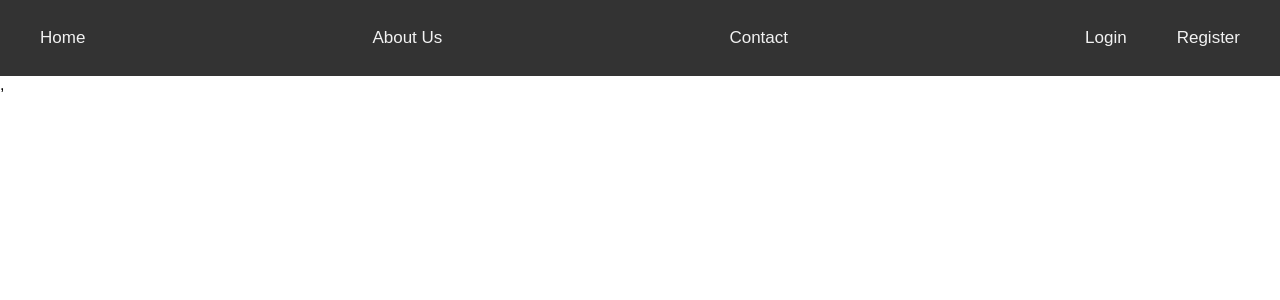
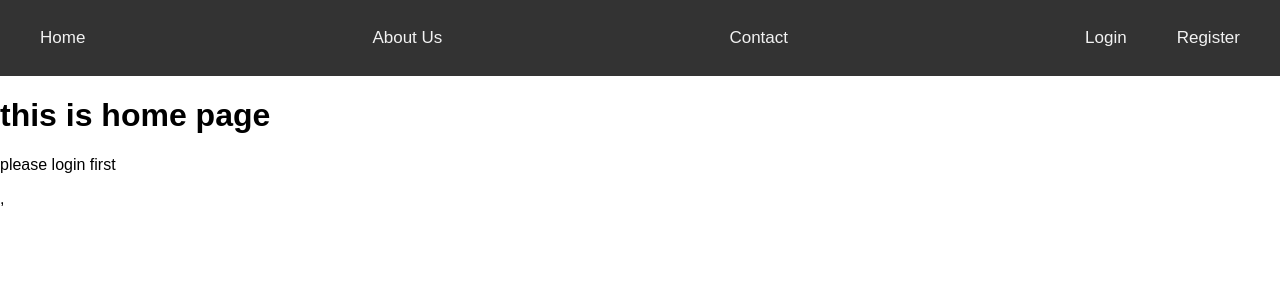
Before and after one commit to tmgnisc/Learning-Mern, a React (Vite) app in the folder client/: page / in a window 1280 px wide. Shown: the top 300 px of the page. Built offline with nearby package versions, Linux system fonts and the light colour scheme; no server answers.

Commit message:
showing username from db

```diff
--- a/client/src/Pages/Home.jsx
+++ b/client/src/Pages/Home.jsx
@@ -2,6 +2,17 @@ import React from 'react'
 import { useAuth } from '../store/auth'
 
 const Home = () =>{
+  const {user, isLoggedin} = useAuth()
+  return(
 
+    <div>
+        <h1>this is home page</h1>
+        {isLoggedin && user ? (
+            <h2>Welcome, {user.username}!</h2>
+        ) : (
+            <p>please login first</p>
+        )}
+    </div>
+  )
 }
 export default Home
```
